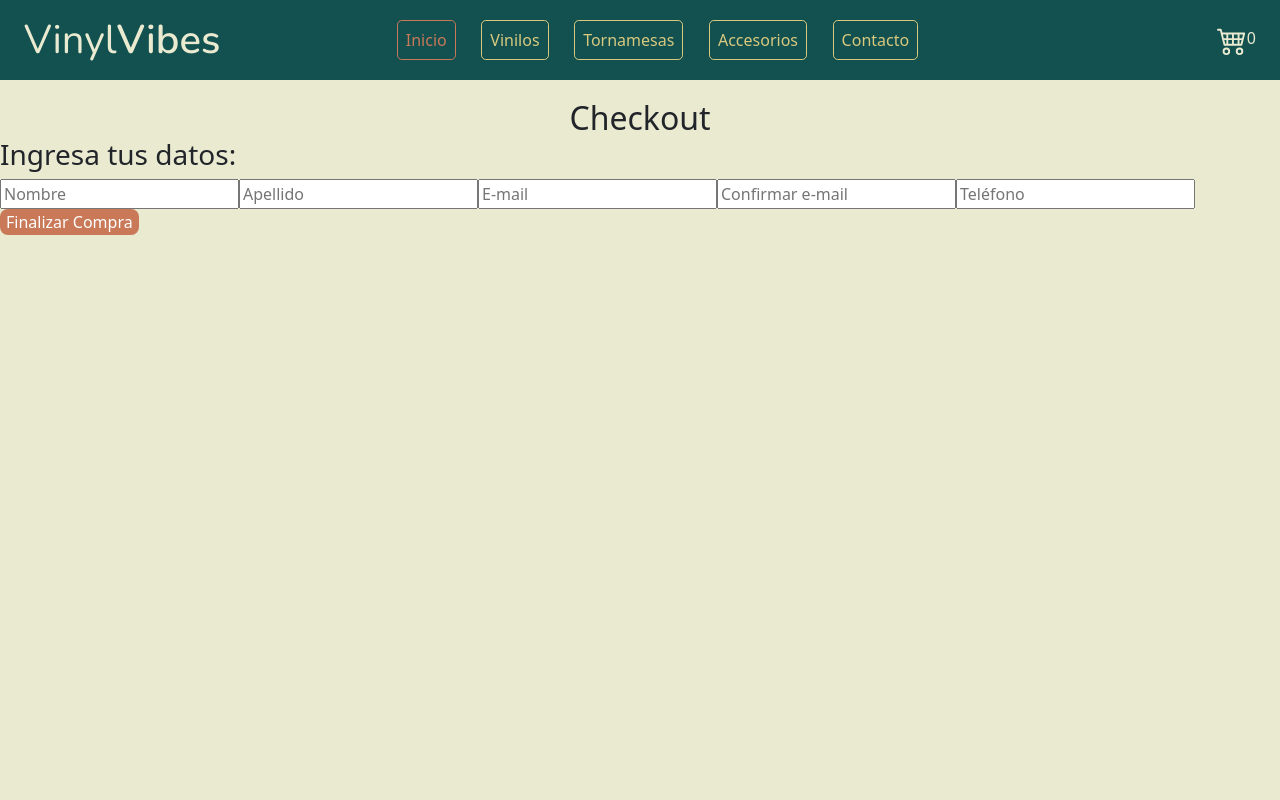
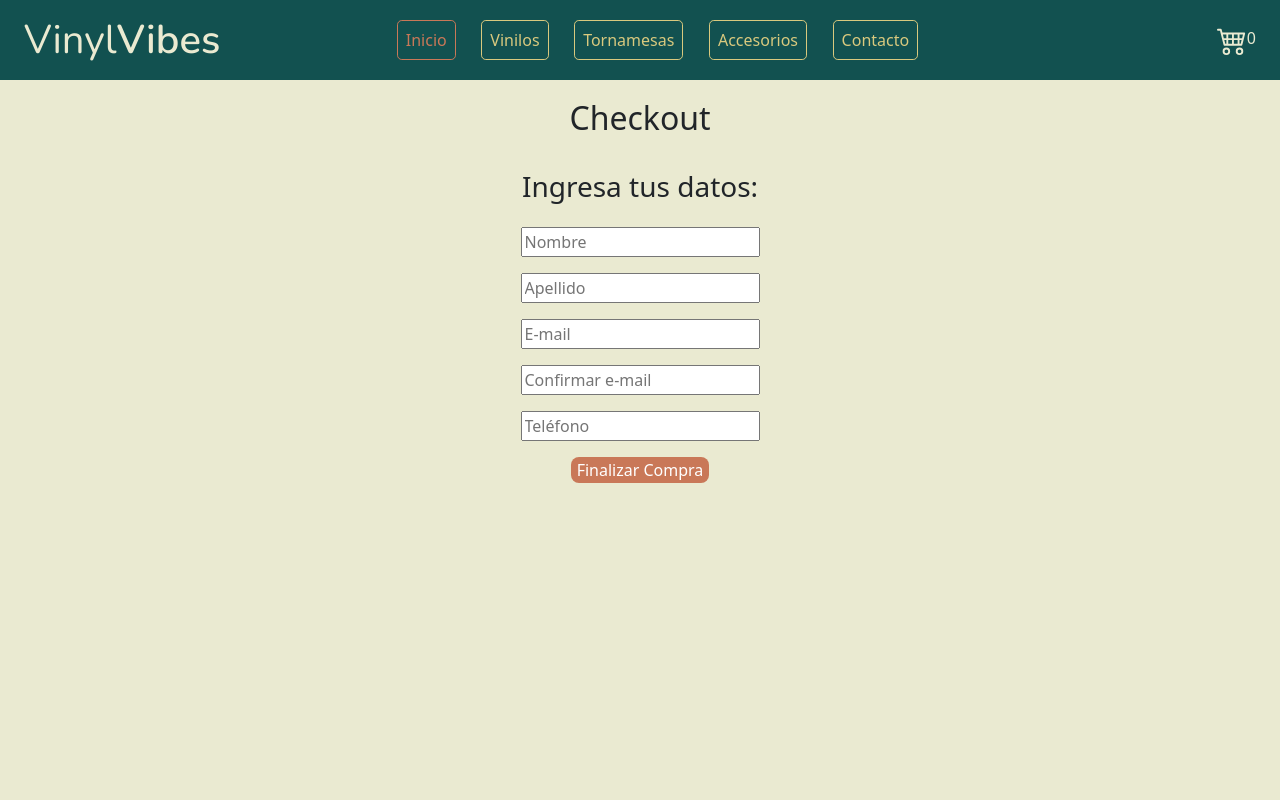
Before and after one commit to henryckg/vinyl-vibes, a React (Create React App) app: page /checkout in a window 1280 px wide. Shown: the top 800 px of the page. Built offline with nearby package versions, Linux system fonts and the light colour scheme.

Commit message:
Readme y Estilos

```diff
--- a/src/components/Cart/Cart.css
+++ b/src/components/Cart/Cart.css
@@ -2,6 +2,8 @@
     width: 100%;
     min-height: 100vh;
     background-color: #eaead1;
+    display: flex;
+    flex-direction: column;
 }
 
 h2{
@@ -45,8 +47,9 @@ h2{
     padding: 0 1rem;
 }
 
-.btn-comprar{
+.btn-link{
     text-decoration: none;
+    text-align: center;
     color: white;
     background-color: #c97858;
     padding: 0.5rem;
@@ -56,6 +59,23 @@ h2{
     transition: 0.2s ease;
 }
 
-.btn-comprar:hover{
+.btn-link:hover{
     background-color: #06281f ;
 }
+
+.btn-vaciar{
+    padding: 0.3rem;
+    margin: 0.5rem;
+}
+
+.cart-details{
+    align-self: center;
+}
+
+.empty-cart{
+    align-self: center;
+    margin-top: 5rem;
+    display: flex;
+    flex-direction: column;
+    align-items: center;
+}
--- a/src/components/Cart/Cart.js
+++ b/src/components/Cart/Cart.js
@@ -30,13 +30,13 @@ export default function Cart() {
                 cart.length > 0 ?
                 <div className="cart-details">
                     <h4>Total a pagar: USD ${totalPrice()}</h4>
-                    <button onClick={()=>clearCart()}>Vaciar Carro</button>
-                    <Link to="/checkout" className="btn-comprar">Comprar</Link>
+                    <button onClick={()=>clearCart()} className="btn-vaciarz">Vaciar Carro</button>
+                    <Link to="/checkout" className="btn-link">Comprar</Link>
                 </div>
                 :
-                <div>
+                <div className="empty-cart">
                     <h3>No hay productos en el carro</h3>
-                    <Link to='/'>Ir A La Tienda</Link>
+                    <Link to='/' className="btn-link">Ir A La Tienda</Link>
                 </div>
             }
 
--- /dev/null
+++ b/src/components/Checkout/Checkout.css
@@ -0,0 +1,22 @@
+.form-container{
+    display: flex;
+    flex-direction: column;
+    align-items: center;
+    margin-top: 2rem;
+}
+
+.form{
+    margin-top: 1rem;
+    display: flex;
+    flex-direction: column;
+    align-items: center;
+    gap: 1rem
+}
+
+.order-completed{
+    padding-top: 1rem;
+    display: flex;
+    flex-direction: column;
+    align-items: center;
+    gap: 1rem
+}
--- a/src/components/Checkout/Checkout.js
+++ b/src/components/Checkout/Checkout.js
@@ -2,6 +2,7 @@ import React, { useContext, useState } from 'react'
 import { CartContext } from '../../context/CartContext'
 import { collection, addDoc } from 'firebase/firestore'
 import { db } from '../../services/firebase/firebaseConfig'
+import "./Checkout.css"
 import SpinnerComponent from '../Spinner/Spinner'
 
 export default function Checkout() {
@@ -78,7 +79,7 @@ export default function Checkout() {
 
     if (orderId) {
         return (
-            <div className='container-detail'>
+            <div className='container-detail order-completed'>
                 <h3>¡Compra finalizada satisfactoriamente!</h3>
                 <p>El id de su pedido es: {orderId}</p>
             </div>
@@ -90,8 +91,9 @@ export default function Checkout() {
             <h2>Checkout</h2>
             {required && <p>Por favor, complete todos los campos.</p>}
             {emailConfirmed && <p>Ambos correos no coinciden.</p>}
+            <div className='form-container'>
                 <h3>Ingresa tus datos:</h3>
-            <form onSubmit={handleSubmit}>
+                <form onSubmit={handleSubmit} className='form'>
                     <input type='text' name='name' placeholder='Nombre' value={buyer.name} onChange={handleOrder} />
                     <input type='text' name='surname' placeholder='Apellido' value={buyer.surname} onChange={handleOrder} />
                     <input type='email' name='email' placeholder='E-mail' value={buyer.email} onChange={handleOrder} />
@@ -100,5 +102,6 @@ export default function Checkout() {
                     <button type='submit'>Finalizar Compra</button>
                 </form>
             </div>
+        </div>
     )
 }
--- a/src/context/CartContext.js
+++ b/src/context/CartContext.js
@@ -25,6 +25,7 @@ export const CartProvider = ({children}) => {
             secondCart.push(itemAdded)
             setStockLimit("")
         }
+
         setCart(secondCart)
     }
 
```
Also changed, not shown: 1 other file (tests, documents, lock files or other folders). Lines whose indentation alone changed are shown as unchanged.
